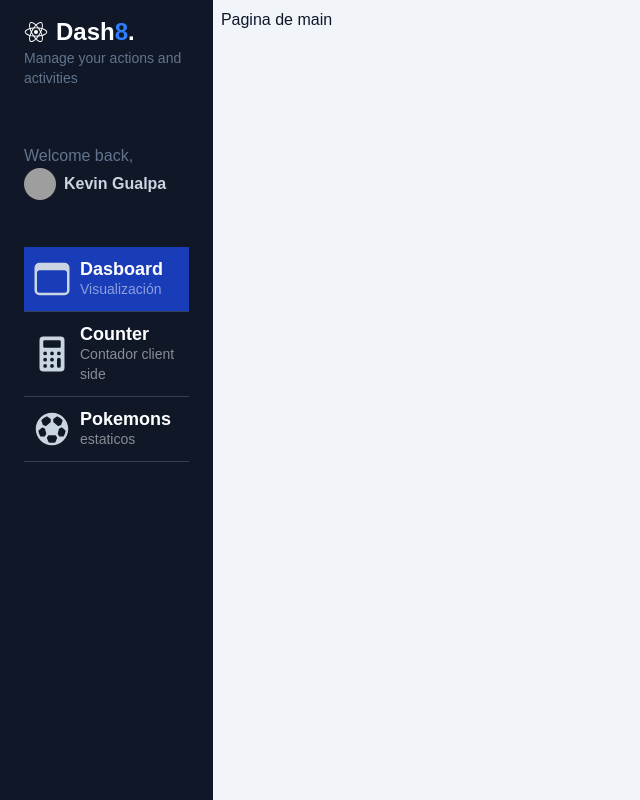
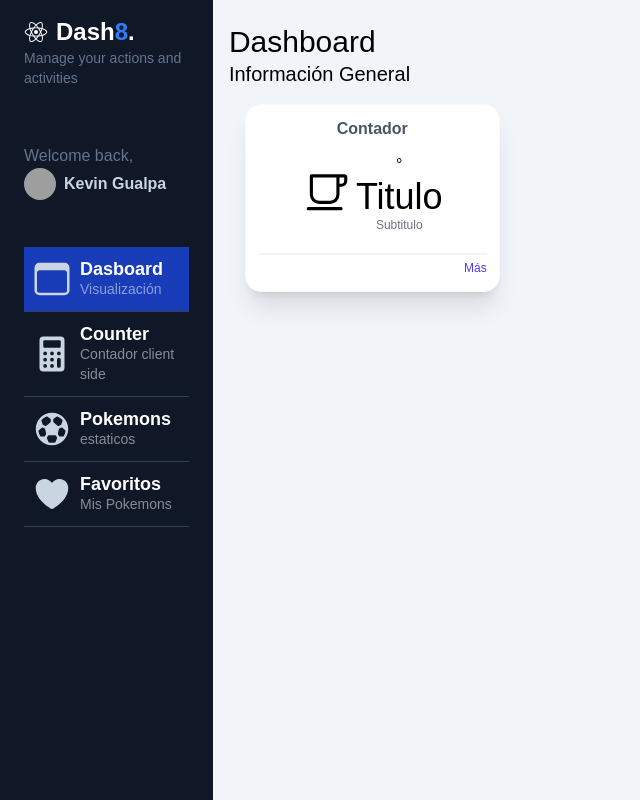
Before and after one commit to Keviing/ServerClientNext, a Next.js app: page /dashboard/main in a window 1280 px wide. Shown: the whole page, without its empty margins (0-640 px from the left). Built offline with nearby package versions, Linux system fonts and the light colour scheme; grey boxes are pictures that could not be loaded.

Commit message:
card de favoritos

```diff
--- /dev/null
+++ b/src/app/dashboard/favorites/page.tsx
@@ -0,0 +1,17 @@
+//Colocamos la peticion a la api
+
+import { PokemonGrid, PokemonsResponse, SimplePokemons } from "@/pokemons";
+
+ export const metadata = {
+  title: 'Pokemons Favoritos',
+  description: 'ajsjdkslsapos'
+}
+
+export default async function page() {
+  return (
+    <div className="flex flex-col">
+      <span className="text-5xl my-2">Pokemons Favorites <small>Global State</small></span>
+        <PokemonGrid pokemons={[]} />
+    </div>
+  )
+}
--- a/src/app/dashboard/main/page.tsx
+++ b/src/app/dashboard/main/page.tsx
@@ -1,7 +1,16 @@
+import { SimpleWidget } from "@/components";
 
 export default function MainScreen(){
 
     return(
-        <div>Pagina de main</div>
+        <div className="text-black p-2">
+            <h1 className="mt-2 text-3xl ">Dashboard</h1>
+            <span className="text-xl">Información General</span>
+
+            <div className="flex flex-wrap p-2">
+<SimpleWidget />
+
+            </div>
+        </div>
     )
 }
--- a/src/app/dashboard/pokemons/page.tsx
+++ b/src/app/dashboard/pokemons/page.tsx
@@ -2,7 +2,10 @@
 
 import { PokemonGrid, PokemonsResponse, SimplePokemons } from "@/pokemons";
 
-
+ export const metadata = {
+  title: '151 pokemons',
+  description: 'ajsjdkslsapos'
+}
 
 const getPokemons = async (limit = 20, offset = 0): Promise<SimplePokemons[]> => {
   const data: PokemonsResponse = await fetch(`https://pokeapi.co/api/v2/pokemon?limit=${limit}&offset=${offset}`)
--- a/src/components/Sidebar.tsx
+++ b/src/components/Sidebar.tsx
@@ -1,5 +1,5 @@
 import Image from "next/image"
-import { IoBrowsersOutline, IoCalculator, IoFootball, IoLogoReact } from "react-icons/io5"
+import { IoBrowsersOutline, IoCalculator, IoFootball, IoHeart, IoLogoReact } from "react-icons/io5"
 import { SidebarMenuItem } from "./SidebarMenuItem"
 
 const menuItems = [
@@ -20,6 +20,12 @@
         icon: <IoFootball size={40} /> , // mi icono que es un elemento de react
         title: 'Pokemons', // titulo que se va a mostrar en el menu
         subTitle: 'estaticos',
+    },
+    {
+        path: '/dashboard/favorites', // a donde quiero navegar
+        icon: <IoHeart size={40} /> , // mi icono que es un elemento de react
+        title: 'Favoritos', // titulo que se va a mostrar en el menu
+        subTitle: 'Mis Pokemons',
     }
 ]
 
--- /dev/null
+++ b/src/components/SimpleWidgets.tsx
@@ -0,0 +1,30 @@
+import { IoCafeOutline } from "react-icons/io5"
+
+export const SimpleWidget = () => {
+  return (
+    <div className="my-2 bg-white shadow-xl p-3 sm:min-w-[25%] min-w-full  rounded-2xl border-1 border-gray-50 mx-2">
+      <div className="flex flex-col">
+        <div>
+          <h2 className="font-bold text-gray-600 text-center">Contador</h2>
+        </div>
+        <div className="my-3">
+          <div className="flex flex-row items-center justify-center space-x-1 ">
+            <div id="icon">
+              {/* Icono irá aquí */}
+              <IoCafeOutline size={50} />
+            </div>
+            <div id="temp" className="text-center">°
+              <h4 className="text-4xl">Titulo</h4>
+              <p className="text-xs text-gray-500">Subtitulo</p>
+            </div>
+          </div>
+        </div>
+
+        <div className="w-full place-items-end text-right border-t-2 border-gray-100 mt-2">
+            <a href="#" className="text-indigo-600 text-xs font-medium">Más</a>
+        </div>
+
+      </div>
+    </div>
+  )
+}
--- a/src/components/index.ts
+++ b/src/components/index.ts
@@ -1,2 +1,4 @@
 
 export {Sidebar} from './Sidebar';
+
+export {SimpleWidget} from './SimpleWidgets'
--- a/src/pokemons/components/PokemonCard.tsx
+++ b/src/pokemons/components/PokemonCard.tsx
@@ -2,7 +2,6 @@
 import { SimplePokemons } from "../interfaces/simple-pokemons";
 import Image from "next/image";
 import { IoHeartOutline } from "react-icons/io5";
-import { PokemonsResponse } from "../interfaces/pokemons-response";
 
 interface Props {
   pokemon: SimplePokemons;
```
